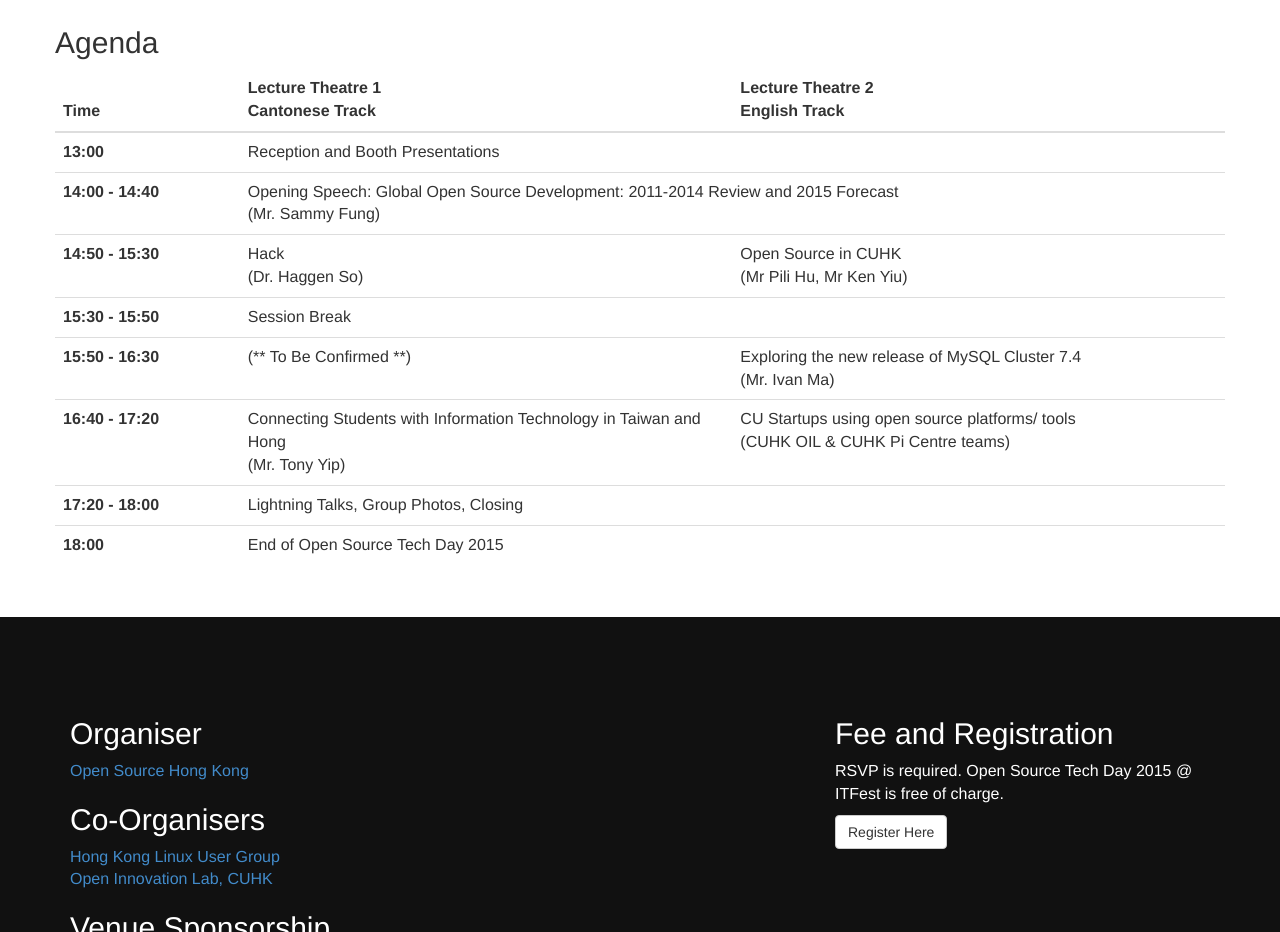
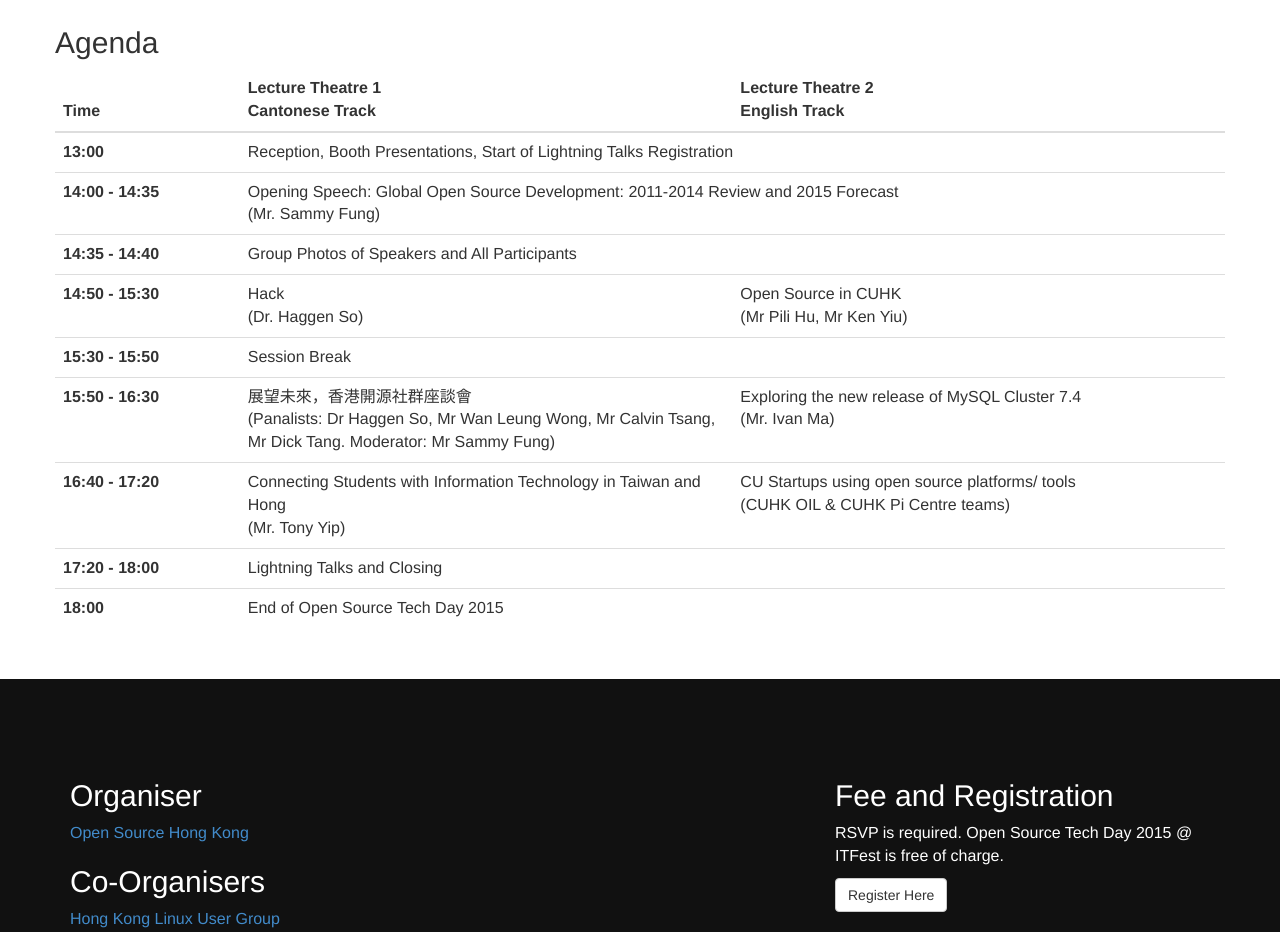
Before and after one commit to opensourcehk/2015.techday.opensource.hk, a plain HTML site: page index.html in a window 1280 px wide. Shown: the part 980-1912 px from the top of the page. Drawn offline with nearby package versions, Linux system fonts and the light colour scheme.

Commit message:
updated agenda

```diff
--- a/index.html
+++ b/index.html
@@ -74,11 +74,15 @@
           <tbody>
             <tr>
               <th>13:00</th>
-              <td colspan="2">Reception and Booth Presentations</td>
+              <td colspan="2">Reception, Booth Presentations, Start of Lightning Talks Registration</td>
             </tr>
             <tr>
-              <th>14:00 - 14:40</th>
+              <th>14:00 - 14:35</th>
               <td colspan="2">Opening Speech: Global Open Source Development: 2011-2014 Review and 2015 Forecast<br>(Mr. Sammy Fung)</td>
+            </tr>
+            <tr>
+              <th>14:35 - 14:40</th>
+              <td colspan="2">Group Photos of Speakers and All Participants</td>
             </tr>
             <tr>
               <th>14:50 - 15:30</th>
@@ -91,7 +95,7 @@
             </tr>
             <tr>
               <th>15:50 - 16:30</th>
-              <td>(** To Be Confirmed **)</td>
+              <td>展望未來，香港開源社群座談會<br>(Panalists: Dr Haggen So, Mr Wan Leung Wong, Mr Calvin Tsang, Mr Dick Tang. Moderator: Mr Sammy Fung)</td>
               <td>Exploring the new release of MySQL Cluster 7.4<br>(Mr. Ivan Ma)</td>
             </tr>
             <tr>
@@ -101,7 +105,7 @@
             </tr>
             <tr>
               <th>17:20 - 18:00</th>
-              <td colspan="2">Lightning Talks, Group Photos, Closing</td>
+              <td colspan="2">Lightning Talks and Closing</td>
             </tr>
             <tr>
               <th>18:00</th>
```
